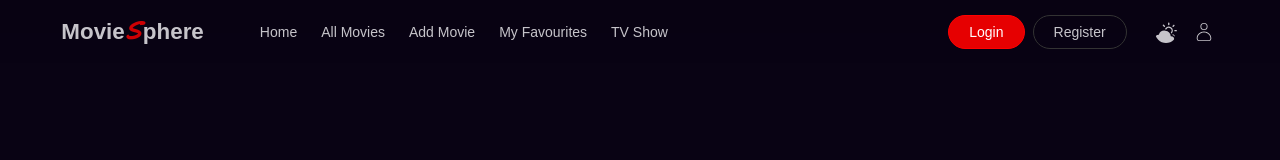
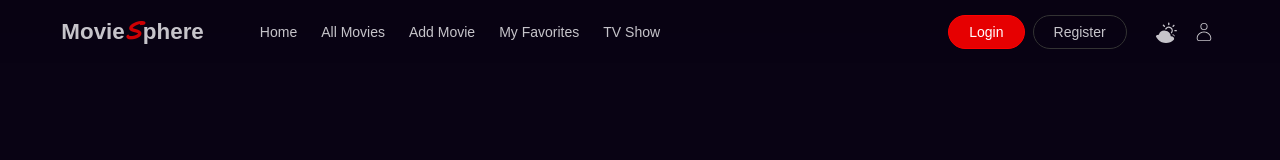
Before and after one commit to imran21-dev/modified-moviesphere, a React (Vite) app: page /login in a window 1280 px wide. Shown: the top 160 px of the page. Built offline with nearby package versions, Linux system fonts and the light colour scheme; no server answers; a web font is replaced by a local one.

Commit message:
readme file added

```diff
--- a/src/components/FmovieCard.jsx
+++ b/src/components/FmovieCard.jsx
@@ -47,7 +47,7 @@ const Fmoviecard = ({ movie, fMovies, setFmovies }) => {
               Swal.fire({
                 icon: "success",
                 title: "Deleted !",
-                text: "Successfully deleted from your favourite list !",
+                text: "Successfully deleted from your favorite list !",
                 confirmButtonText: "Okay",
                 scrollbarPadding: false,
               customClass: {
@@ -124,7 +124,7 @@ const Fmoviecard = ({ movie, fMovies, setFmovies }) => {
           onClick={deleteFavourite}
           className="btn min-h-max h-max py-2 md:py-3 px-2 md:px-8 text-[10px] md:text-sm rounded-full  bg-accent/90 text-neutral hover:bg-accent/90 border-accent/90 hover:bg-base-100 duration-300 hover:border-accent/90"
         >
-          Delete Favourite
+          Delete Favorite
         </button>
       </div>
     </div>
--- a/src/components/Navbar.jsx
+++ b/src/components/Navbar.jsx
@@ -125,10 +125,10 @@ const Navbar = () => {
               <li className="">
                 <NavLink
                 onClick={handleMenu}
-                  to='/my-favourites'
+                  to='/my-favorites'
                   className="py-[2px] rounded-xl duration-300 hover:text-accent px-3 flex"
                 >
-                  My Favourites
+                  My Favorites
                 </NavLink>
               </li>
               <li className="">
@@ -178,10 +178,10 @@ const Navbar = () => {
             </li>
             <li className="">
               <NavLink
-                to='/my-favourites'
+                to='/my-favorites'
                 className="py-0 duration-300 rounded-none hover:text-accent px-3"
               >
-                My Favourites
+                My Favorites
               </NavLink>
             </li>
             <li className="">
--- a/src/layout/AllMovies.jsx
+++ b/src/layout/AllMovies.jsx
@@ -1,4 +1,4 @@
-import { useLoaderData,  } from "react-router-dom";
+import { useLoaderData, } from "react-router-dom";
 import MovieCard from "../components/MovieCard";
 import { CiSearch } from "react-icons/ci";
 import { useEffect, useState } from "react";
@@ -7,6 +7,8 @@ import { Helmet } from "react-helmet-async";
 const AllMovies = () => {
   const loadedMovies = useLoaderData();
   const [allMovies, setAllMovies] = useState(loadedMovies)
+
+
 
   const handleSearch = (e) => {
       e.preventDefault()
--- a/src/layout/FavouriteMovies.jsx
+++ b/src/layout/FavouriteMovies.jsx
@@ -21,14 +21,14 @@ const FavouriteMovies = () => {
         <div className="w-11/12 mx-auto">
 
 <Helmet>
-                <title>Favourite Movies | MovieSphere</title>
+                <title>Favorite Movies | MovieSphere</title>
             </Helmet>
             {
              fMovies.length < 1 ? <div className="flex flex-col text-center justify-center items-center h-screen">
                 <PiEmpty className="text-7xl mb-5" />
                 <h1 className="md:text-base text-sm">Your favorites list is empty. Start adding movies you love!</h1>
              <Link className="btn mt-10 bg-accent/90 text-white rounded-full border-none px-5 hover:bg-neutral/20 duration-300" to='/all-movies'>Explore Movie</Link></div> : <section className="py-24 ">
-             <h1 className="text-2xl md:text-4xl font-semibold  pb-3">Your Favourite Movies</h1>
+             <h1 className="text-2xl md:text-4xl font-semibold  pb-3">Your Favorite Movies</h1>
              <p className="pb-2 md:pb-5 md:text-base text-xs">Handpicked just for you, because you deserve the best!</p>
              <div className="grid grid-cols-3 lg:grid-cols-3 md:grid-cols-2  mx-auto py-3 md:py-7 gap-2 md:gap-10">
                {fMovies.map((movie) => (
--- a/src/layout/Home.jsx
+++ b/src/layout/Home.jsx
@@ -6,7 +6,9 @@ import Slider from "../components/Slider";
 import { useEffect } from "react";
 
 
+
 const Home = () => {
+
     useEffect(()=>{
         window.scrollTo(0,0)
     },[])
--- a/src/layout/MovieDetails.jsx
+++ b/src/layout/MovieDetails.jsx
@@ -43,7 +43,7 @@ const MovieDetails = () => {
                 Swal.fire({
                     icon: "success",
                     title: "Added !",
-                    text: "This Movie is added to your Favourite list",
+                    text: "This Movie is added to your Favorite list",
                     confirmButtonText: "Got it",
                     scrollbarPadding: false,
                   customClass: {
@@ -199,7 +199,7 @@ const MovieDetails = () => {
          {
          !movie &&   <div className="h-screen flex items-center flex-col justify-center">
             <h1>Oops! This movie isn&apos;t available on MovieSharp right now.</h1>
-            <Link className="btn mt-10 bg-accent/90 text-white rounded-full border-none px-5 hover:bg-neutral/20 duration-300" to='/my-favourites'>Back to Favourites</Link>
+            <Link className="btn mt-10 bg-accent/90 text-white rounded-full border-none px-5 hover:bg-neutral/20 duration-300" to='/my-favorites'>Back to Favorites</Link>
          </div>
          }
         </div>
--- a/src/main.jsx
+++ b/src/main.jsx
@@ -60,7 +60,7 @@ const router = createBrowserRouter([
         element: <MovieDetailsPrivate><MovieDetails></MovieDetails></MovieDetailsPrivate>,
       },
       {
-        path: '/my-favourites',
+        path: '/my-favorites',
         element: <FavouriteMoviesPrivate><FavouriteMovies></FavouriteMovies></FavouriteMoviesPrivate>,
         loader: () => fetch('https://server-side-nu-swart.vercel.app/get-favourites')
       },
```
Also changed, not shown: 1 other file (tests, documents, lock files or other folders).
